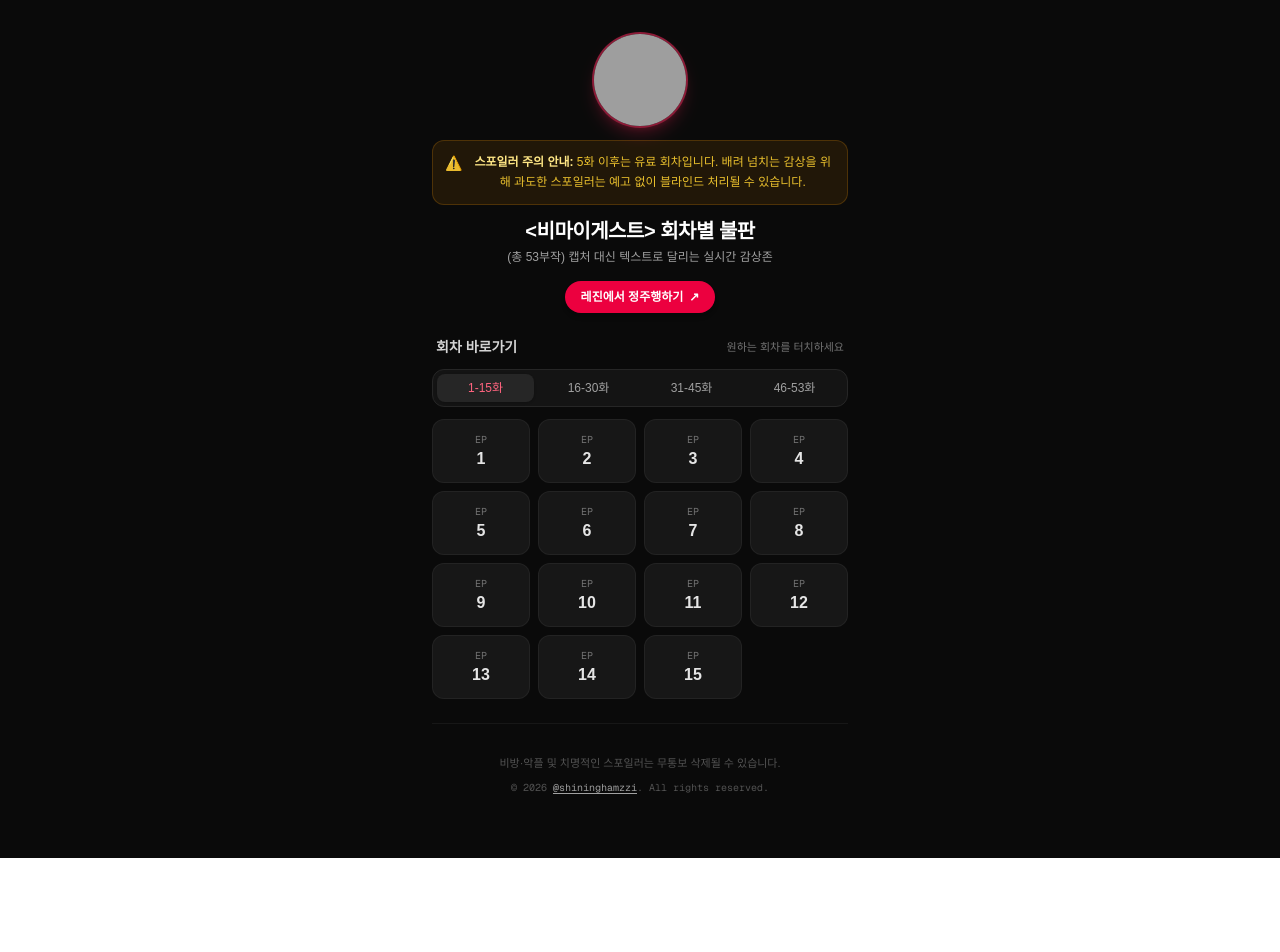
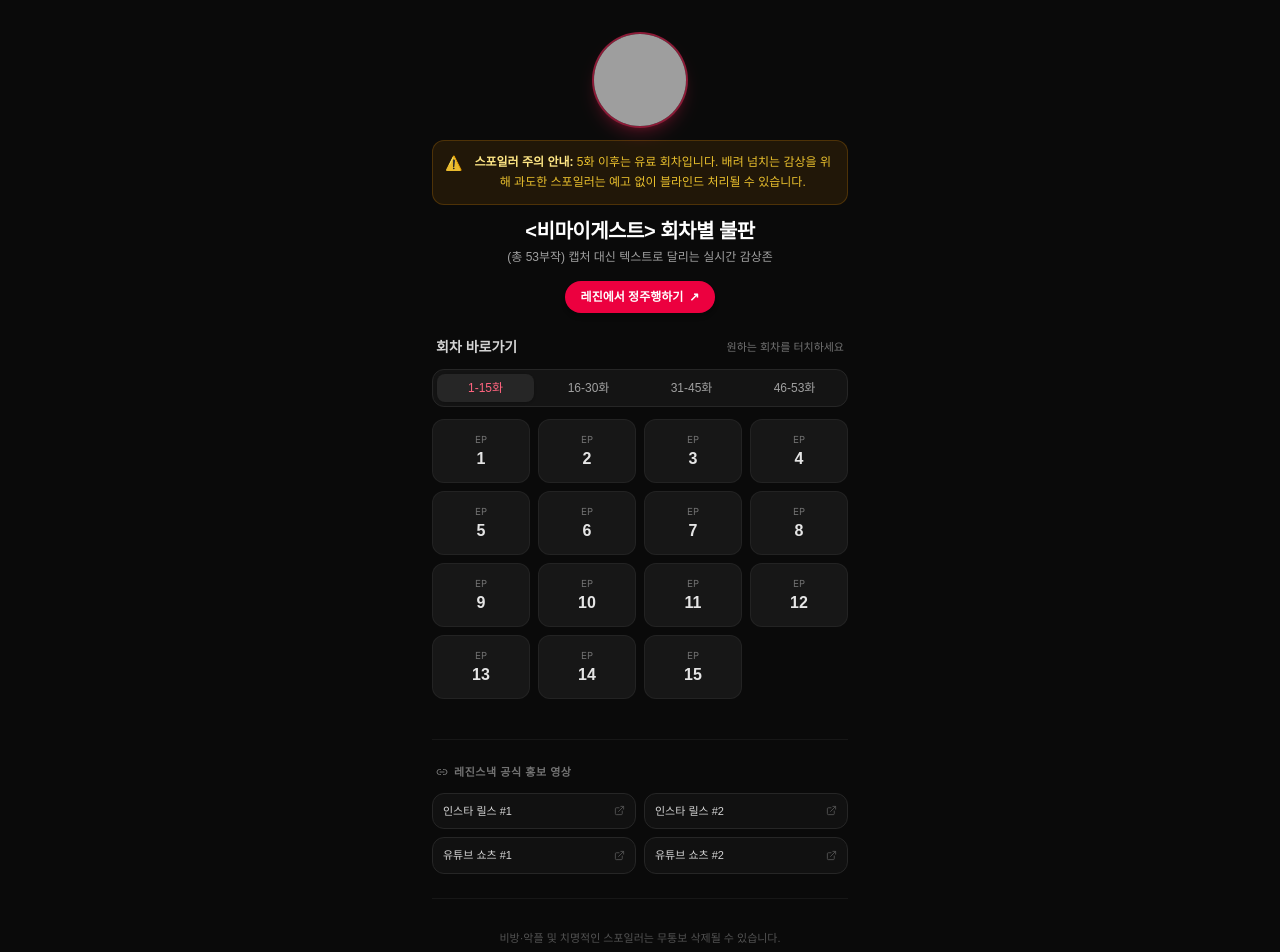
Before and after one commit to shininghamzzi/be-my-guest, a Next.js app: page / in a window 1280 px wide. Shown: the top 952 px of the page. Before the commit the page ends 858 px from the top, so only its background shows below. Built offline with nearby package versions, Linux system fonts and the light colour scheme; grey boxes are pictures that could not be loaded.

Commit message:
feat: 공식 홍보영상 링크 추가

```diff
--- a/app/episode/[episodeId]/page.tsx
+++ b/app/episode/[episodeId]/page.tsx
@@ -327,7 +327,7 @@ export default function EpisodePage({
         </div>
 
         <textarea
-          placeholder="캡처 못 하는 한을 텍스트로 달려주세요! (타임라인 환영)"
+          placeholder="감상을 남겨주세요! (타임라인 환영)"
           value={content}
           onChange={(e) => setContent(e.target.value)}
           rows={3}
--- a/app/page.tsx
+++ b/app/page.tsx
@@ -3,6 +3,7 @@
 import Image from "next/image";
 import Link from "next/link";
 import { useState } from "react";
+import { ExternalLink, Link2 } from "lucide-react";
 
 const TOTAL_EPISODES = 53;
 const TABS = [
@@ -118,6 +119,69 @@ export default function HomePage() {
           ))}
         </div>
       </section>
+
+      <section className="mt-4 flex flex-col gap-3 border-t border-neutral-900 pt-6">
+        <div className="flex items-center justify-between px-1">
+          <span className="flex items-center gap-1.5 text-[11px] font-semibold tracking-wider text-neutral-500">
+            <Link2 size={12} />
+            <span>레진스낵 공식 홍보 영상</span>
+          </span>
+        </div>
+
+        <div className="grid grid-cols-2 gap-2 text-xs">
+          <a
+            href="https://www.instagram.com/reel/DcQSTFAlP11"
+            target="_blank"
+            rel="noopener noreferrer"
+            className="group flex items-center justify-between rounded-xl border border-neutral-800 bg-neutral-900/60 p-2.5 text-neutral-300 transition hover:border-rose-500/40 hover:bg-neutral-900"
+          >
+            <span className="text-[11px] font-medium">인스타 릴스 #1</span>
+            <ExternalLink
+              size={11}
+              className="text-neutral-600 group-hover:text-neutral-400"
+            />
+          </a>
+
+          <a
+            href="https://www.instagram.com/reel/DcQZHBJDeeI"
+            target="_blank"
+            rel="noopener noreferrer"
+            className="group flex items-center justify-between rounded-xl border border-neutral-800 bg-neutral-900/60 p-2.5 text-neutral-300 transition hover:border-rose-500/40 hover:bg-neutral-900"
+          >
+            <span className="text-[11px] font-medium">인스타 릴스 #2</span>
+            <ExternalLink
+              size={11}
+              className="text-neutral-600 group-hover:text-neutral-400"
+            />
+          </a>
+
+          <a
+            href="https://www.youtube.com/shorts/5QmOG-lD4Is"
+            target="_blank"
+            rel="noopener noreferrer"
+            className="group flex items-center justify-between rounded-xl border border-neutral-800 bg-neutral-900/60 p-2.5 text-neutral-300 transition hover:border-rose-500/40 hover:bg-neutral-900"
+          >
+            <span className="text-[11px] font-medium">유튜브 쇼츠 #1</span>
+            <ExternalLink
+              size={11}
+              className="text-neutral-600 group-hover:text-neutral-400"
+            />
+          </a>
+
+          <a
+            href="https://www.youtube.com/shorts/vryl5YlAtIM"
+            target="_blank"
+            rel="noopener noreferrer"
+            className="group flex items-center justify-between rounded-xl border border-neutral-800 bg-neutral-900/60 p-2.5 text-neutral-300 transition hover:border-rose-500/40 hover:bg-neutral-900"
+          >
+            <span className="text-[11px] font-medium">유튜브 쇼츠 #2</span>
+            <ExternalLink
+              size={11}
+              className="text-neutral-600 group-hover:text-neutral-400"
+            />
+          </a>
+        </div>
+      </section>
     </>
   );
 }
```
